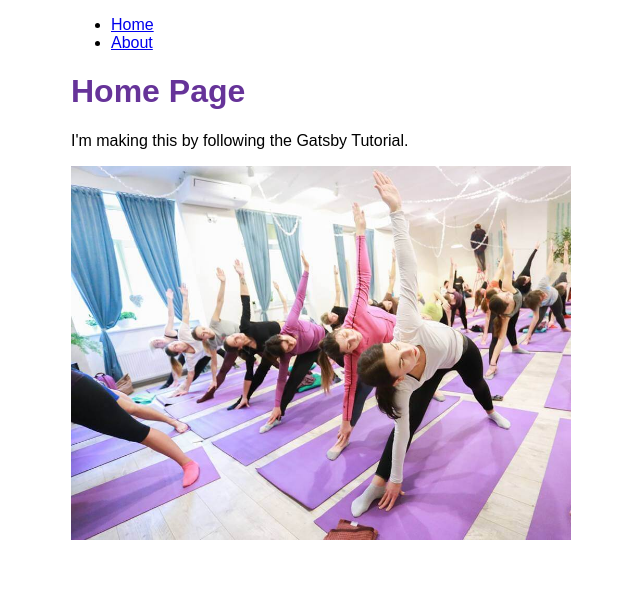
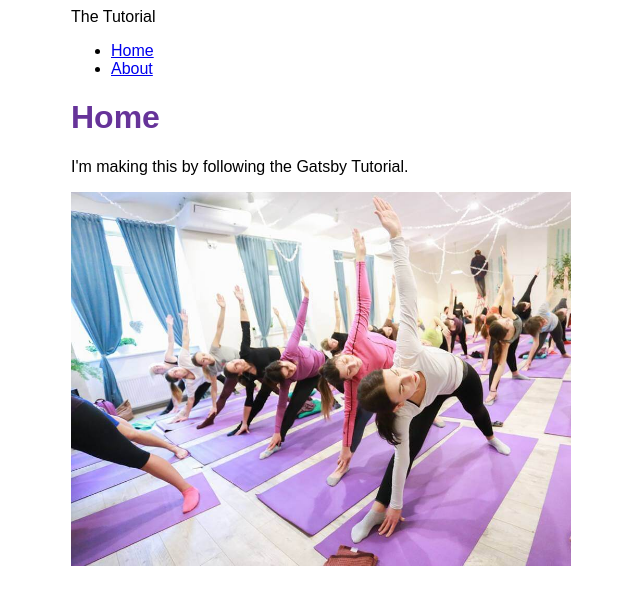
Before and after one commit to andriy-f/gatsby-tutorial, a Gatsby site: page / in a window 1280 px wide. Shown: the whole page, without its empty margins (319-959 px from the left). Built offline with nearby package versions, Linux system fonts and the light colour scheme; Gatsby itself is replaced by a stand-in of ours.

Commit message:
use graphql to pull data about website

```diff
--- a/gatsby-config.js
+++ b/gatsby-config.js
@@ -3,7 +3,7 @@
  */
 module.exports = {
   siteMetadata: {
-    title: 'Tutorial',
+    title: 'The Tutorial',
     siteUrl: 'https://www.yourdomain.tld',
   },
   plugins: [
--- a/src/components/layout.js
+++ b/src/components/layout.js
@@ -1,5 +1,6 @@
 import React from 'react'
-import { Link } from 'gatsby'
+import { Link, useStaticQuery, graphql } from 'gatsby'
+
 import {
   container as containerCSS,
   heading, navLinks, navLinkItem,
@@ -7,9 +8,18 @@ import {
 } from './layout.module.css'
 
 const Layout = ({ pageTitle, children }) => {
+  const data = useStaticQuery(graphql`
+{
+  site {
+    siteMetadata {
+      title
+    }
+  }
+}`)
+
   return (
     <div className={containerCSS}>
-      <header>
+      <header>{data.site.siteMetadata.title}</header>
       <nav>
         <ul className={navLinks}>
           <li className={navLinkItem}>
@@ -18,7 +28,6 @@ const Layout = ({ pageTitle, children }) => {
             <Link className={navLinkText} to="/about">About</Link></li>
         </ul>
       </nav>
-      </header>
       <main>
         <h1 className={heading}>{pageTitle}</h1>
         {children}
--- a/src/pages/index.js
+++ b/src/pages/index.js
@@ -2,7 +2,8 @@ import * as React from 'react'
 import Layout from '../components/layout'
 import { StaticImage } from 'gatsby-plugin-image'
 
-const pageTitle = "Home Page"
+const pageTitle = "Home"
+
 const IndexPage = () => {
   return (
     <Layout pageTitle={pageTitle}>
```
Lines whose indentation alone changed are shown as unchanged.
